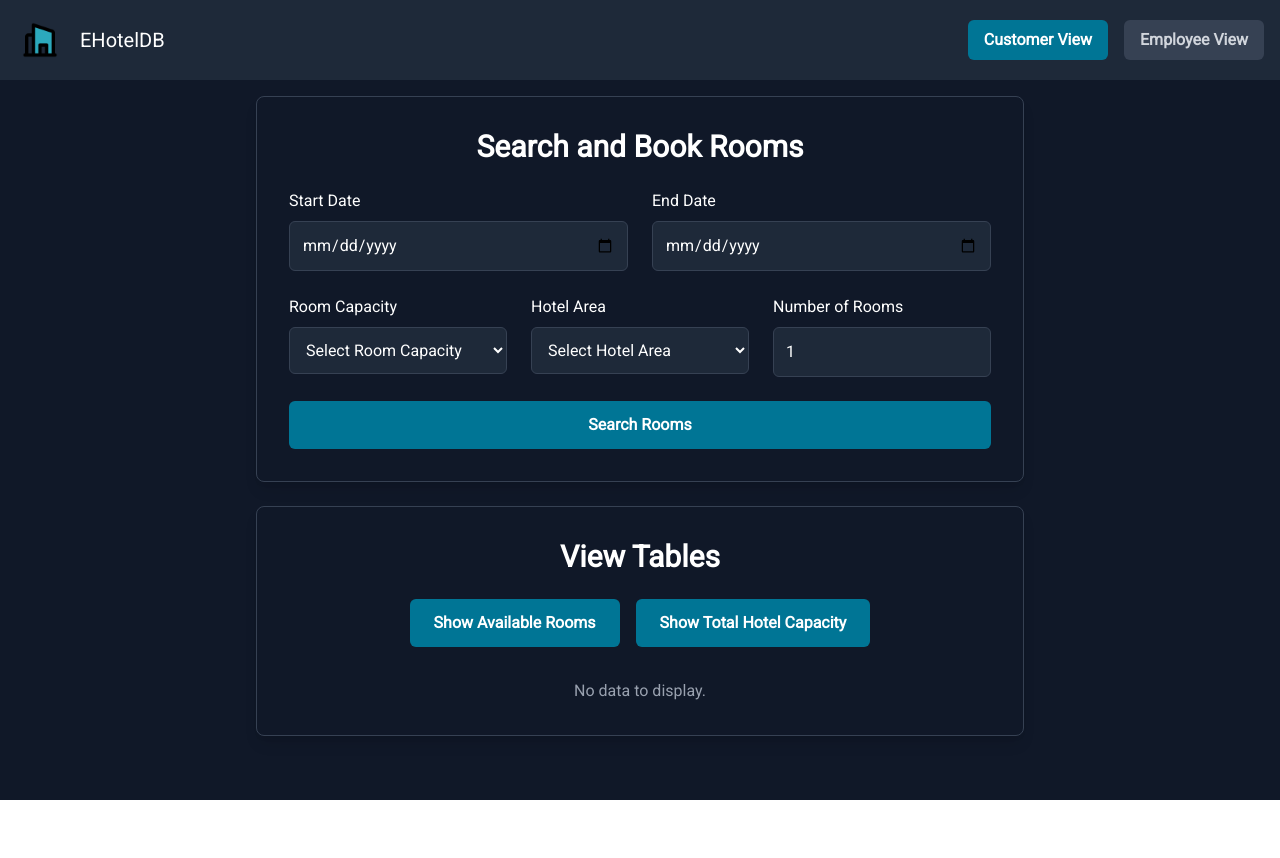
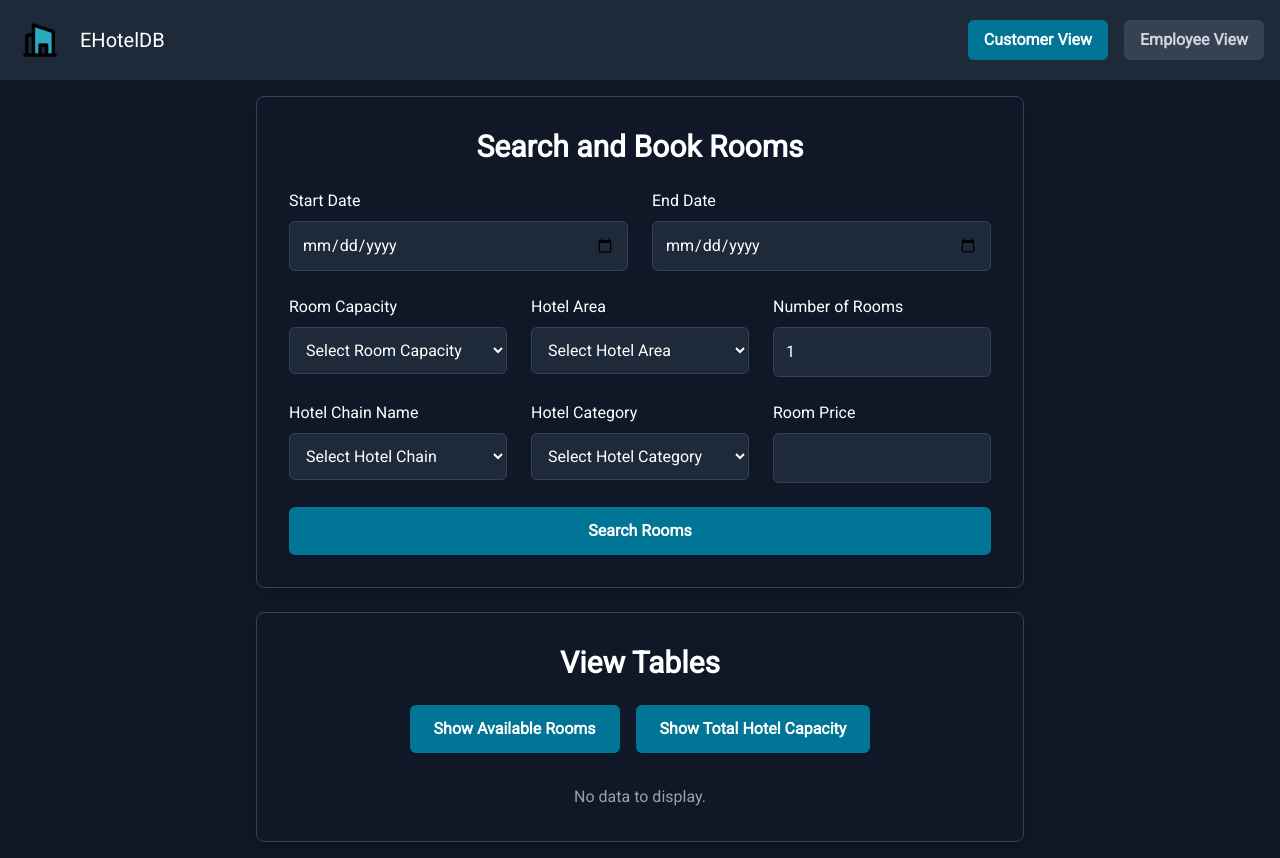
Before and after one commit to jwt2706/CSI2132, a React (Vite) app in the folder web/: page / in a window 1280 px wide. Before the commit the page ends 800 px from the top, so only its background shows below. Built offline with nearby package versions, Linux system fonts and the light colour scheme.

Commit message:
feat: search hotel rooms with all params

```diff
--- a/web/src/components/CustomerRoomBooking.tsx
+++ b/web/src/components/CustomerRoomBooking.tsx
@@ -18,6 +18,18 @@ const CustomerRoomBooking = () => {
   const capacities = ["Single", "Double", "Triple", "Suite", "Penthouse"];
   const categories = ["Luxury", "Hostel", "Resort"];
   const areas = ["Downtown", "Beach", "Suburb"];
+  const hotelChainNames = [
+    "Luxury Stays",
+    "Mountain Resorts",
+    "Sunny Hostels",
+    "City Comfort",
+    "Global Inns",
+    "Luxury Stays",
+    "Mountain Resorts",
+    "Sunny Hostels",
+    "City Comfort",
+    "Global Inns",
+  ];
 
   function getDate() {
     const today = new Date();
@@ -197,6 +209,74 @@ const CustomerRoomBooking = () => {
             />
           </div>
         </div>
+        <div className="grid grid-cols-1 md:grid-cols-3 gap-6">
+          <div className="flex flex-col">
+            <label htmlFor="hotel_chain_name" className="mb-2 font-medium">
+              Hotel Chain Name
+            </label>
+            <select
+              className="block w-full p-3 border border-gray-700 rounded-md bg-gray-800 text-white focus:ring-2 focus:ring-cyan-500 focus:outline-none"
+              value={searchParams.hotel_chain_name}
+              onChange={(e) =>
+                setSearchParams((prevState) => ({
+                  ...prevState,
+                  hotel_chain_name: e.target.value,
+                }))
+              }
+            >
+              <option disabled value="">
+                Select Hotel Chain
+              </option>
+              {hotelChainNames.map((hotelChainName) => (
+                <option key={hotelChainName} value={hotelChainName}>
+                  {hotelChainName}
+                </option>
+              ))}
+            </select>
+          </div>
+          <div className="flex flex-col">
+            <label htmlFor="hotel_category" className="mb-2 font-medium">
+              Hotel Category
+            </label>
+            <select
+              className="block w-full p-3 border border-gray-700 rounded-md bg-gray-800 text-white focus:ring-2 focus:ring-cyan-500 focus:outline-none"
+              value={searchParams.hotel_category}
+              onChange={(e) =>
+                setSearchParams((prevState) => ({
+                  ...prevState,
+                  hotel_category: e.target.value,
+                }))
+              }
+            >
+              <option disabled value="">
+                Select Hotel Category
+              </option>
+              {categories.map((category) => (
+                <option key={category} value={category}>
+                  {category}
+                </option>
+              ))}
+            </select>
+          </div>
+          <div className="flex flex-col">
+            <label htmlFor="room_price" className="mb-2 font-medium">
+              Room Price
+            </label>
+            <input
+              className="block w-full p-3 border border-gray-700 rounded-md bg-gray-800 text-white focus:ring-2 focus:ring-cyan-500 focus:outline-none"
+              type="number"
+              id="room_price"
+              value={searchParams.room_price}
+              onChange={(e) =>
+                setSearchParams((prevState) => ({
+                  ...prevState,
+                  room_price: e.target.value,
+                }))
+              }
+              min="1"
+            />
+          </div>
+        </div>
         <button className="w-full bg-cyan-700 text-white py-3 px-6 rounded-md font-semibold hover:bg-cyan-800 focus:ring-2 focus:ring-cyan-500 focus:outline-none">
           Search Rooms
         </button>
```
